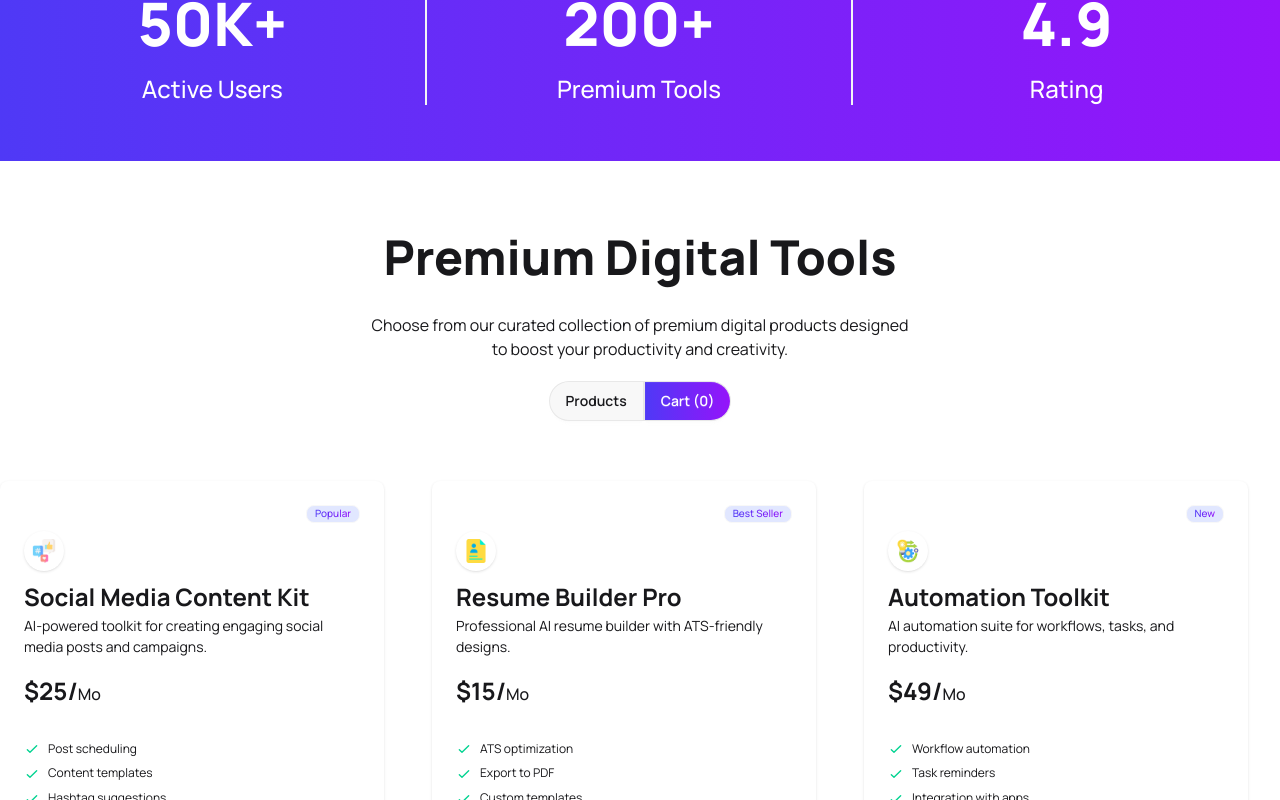
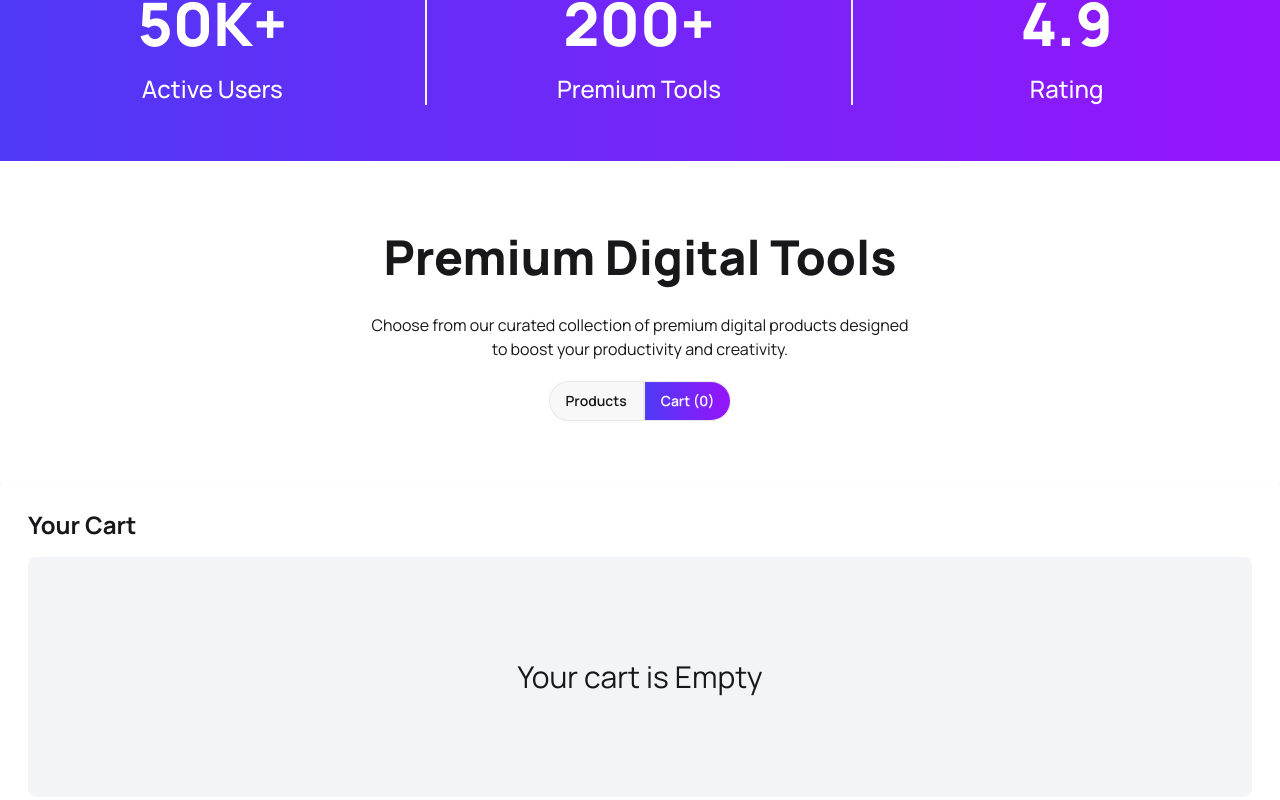
Before and after one commit to saharatajim/assignment-06, a React (Vite) app: page / in a window 1280 px wide. Both pictures are taken after a click on the button "Cart (0)". Shown: the part 647-1447 px from the top of the page. Built offline with nearby package versions, Linux system fonts and the light colour scheme.

Commit message:
by clicking selected tabs it shows selected components

```diff
--- a/src/App.jsx
+++ b/src/App.jsx
@@ -8,6 +8,7 @@ import Workflow from './components/Workflow/Workflow';
 import StepsSection from './components/StepsSection/StepsSection';
 import PricingSection from './components/PricingSection/PricingSection';
 import Products from './components/Products/Products.jsx';
+import Carts from './components/Carts/Carts.jsx';
 
 const productsPromise=fetch("/data.json").then(res=>res.json())
 // console.log(productsPromise)
@@ -21,7 +22,7 @@ const App = () => {
    <NavBar></NavBar>
    <Banner></Banner>
    <Stats></Stats>
-   <section className='text-center container mx-auto my-[60px]'>
+   <section className='text-center container mx-auto my-15'>
 
     <div className='space-y-5'>
       <h1 className='font-extrabold text-[48px]'>Premium Digital Tools</h1>
@@ -34,7 +35,18 @@ const App = () => {
 
     </div>
    </section>
-   <Products productsPromise={productsPromise}></Products>
+
+   <div>
+    {
+      selectedTab==="products" &&  <Products productsPromise={productsPromise}></Products>
+    }
+   </div>
+   <div>
+    {
+      selectedTab==="cart" &&  <Carts></Carts>
+    }
+   </div>
+
    <StepsSection></StepsSection>
   <PricingSection></PricingSection>
    <Workflow></Workflow>
--- /dev/null
+++ b/src/components/Carts/Carts.jsx
@@ -0,0 +1,19 @@
+import React from 'react';
+
+const Carts = () => {
+    return (
+<div className='container mx-auto rounded-lg shadow p-7 m-6 '>
+<div>
+            <div className='font-bold text-2xl mb-4'>
+            Your Cart
+            </div>
+            <div className='text-center text-3xl p-10 bg-gray-100 rounded-lg h-60 flex justify-center items-center'>
+                Your cart is Empty
+            </div>
+</div>
+
+</div>
+    );
+};
+
+export default Carts;
```
